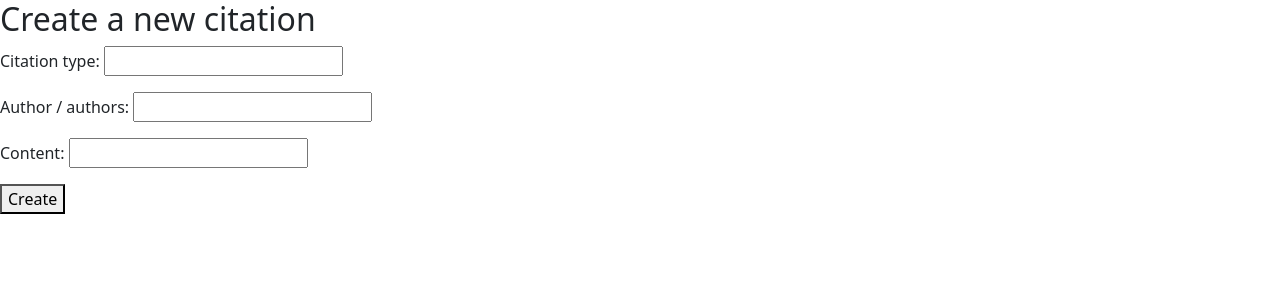
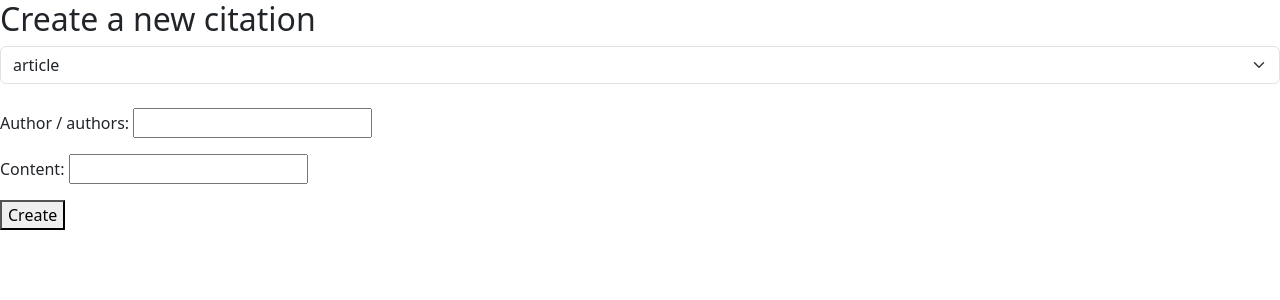
Before and after one commit to tkontt/SmartCite, a Flask app: page /new_citation in a window 1280 px wide. Shown: the top 300 px of the page. Run offline with Flask 3, Linux system fonts and the light colour scheme.

Commit message:
Select citation type

```diff
--- a/src/app.py
+++ b/src/app.py
@@ -12,7 +12,10 @@ def index():
 
 @app.route("/new_citation")
 def new():
-    return render_template("new_citation.html")
+    types = ['book', 'booklet', 'conference', 'inbook', 'incollection', 'inproceedings',
+            'manual', 'masterthesis', 'misc', 'phdthesis', 'proceedings', 'techreport', 'unpublished']
+
+    return render_template("new_citation.html", types=types)
 
 @app.route("/create_citation", methods=["POST"])
 def citation_creation():
@@ -30,7 +33,7 @@ def citation_creation():
         return redirect("/")
     except Exception as error:
         flash(str(error))
-        return  redirect("/new_citation")
+        return  redirect(f"/new_citation/{type}")
 
 @app.route("/toggle_todo/<todo_id>", methods=["POST"])
 def toggle_todo(todo_id):
--- a/src/templates/new_citation.html
+++ b/src/templates/new_citation.html
@@ -18,13 +18,19 @@ Create a new citation
       </ul>
     {% endif %}
   {% endwith %}
-  <label for="citation_type">Citation type:</label>
-  <input type="text" name="citation_type">
-  <p></p>
+
+  <select class="form-select" aria-label="Select citation type">
+    <option value="article" name="citation_type" selected>article</option>
+    {% for option in types %}
+      <option value="{{ option }}" name="citation_type">{{ option }}</option>
+    {% endfor %}
+  </select>
+
+  <br>
   <label for="author/s">Author / authors:</label>
   <input type="text" name="author/s">
   <p></p>
-  <label for="citation_type">Content:</label>
+  <label for="content">Content:</label>
   <input type="text" name="content">
   <br>
   <p></p>
```
Also changed, not shown: src/repositories/citation_repository.py (line endings or trailing spaces).
